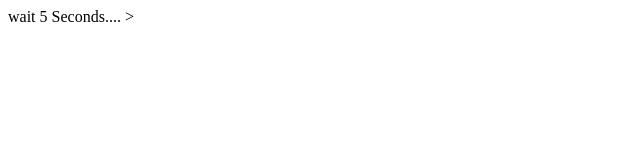
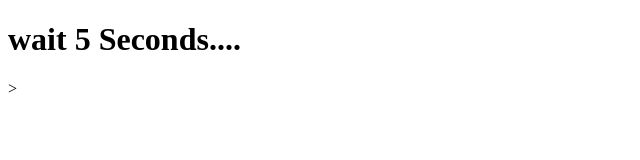
Before and after one commit to ELWAER-M/Link-Redirect, a plain HTML site: page index.html in a window 1280 px wide. Shown: the whole page, without its empty margins (0-640 px from the left). Drawn offline with Linux system fonts and the light colour scheme.

Commit message:
Update index.html

```diff
--- a/index.html
+++ b/index.html
@@ -5,6 +5,6 @@
       <meta http-equiv="refresh" content="5;URL='https://www.google.com/'"
    </head>
    <body>
-      wait 5 Seconds....
+      <h1> wait 5 Seconds.... </h1>
    </body>
 </html>>
```
